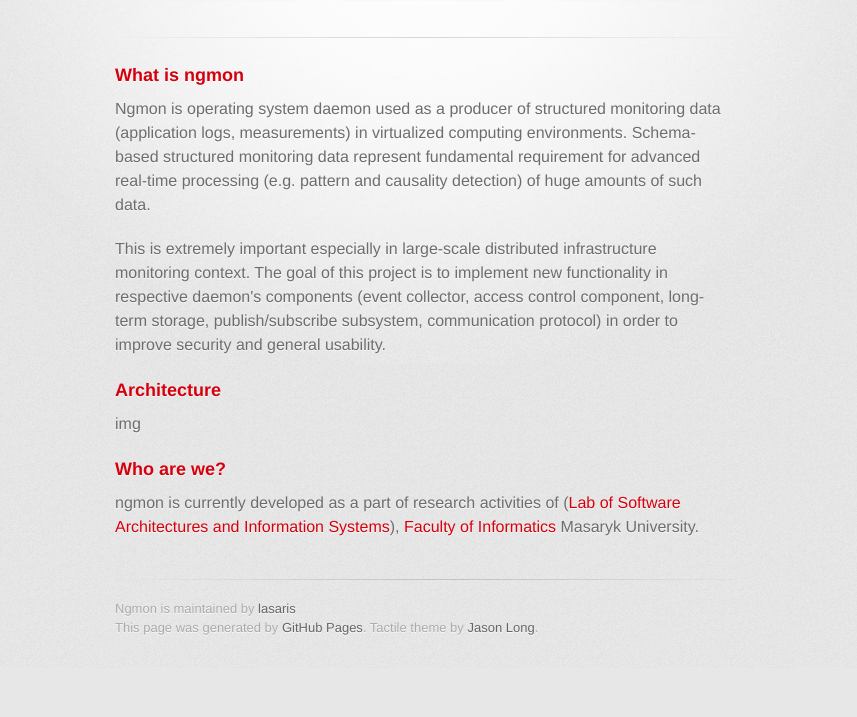
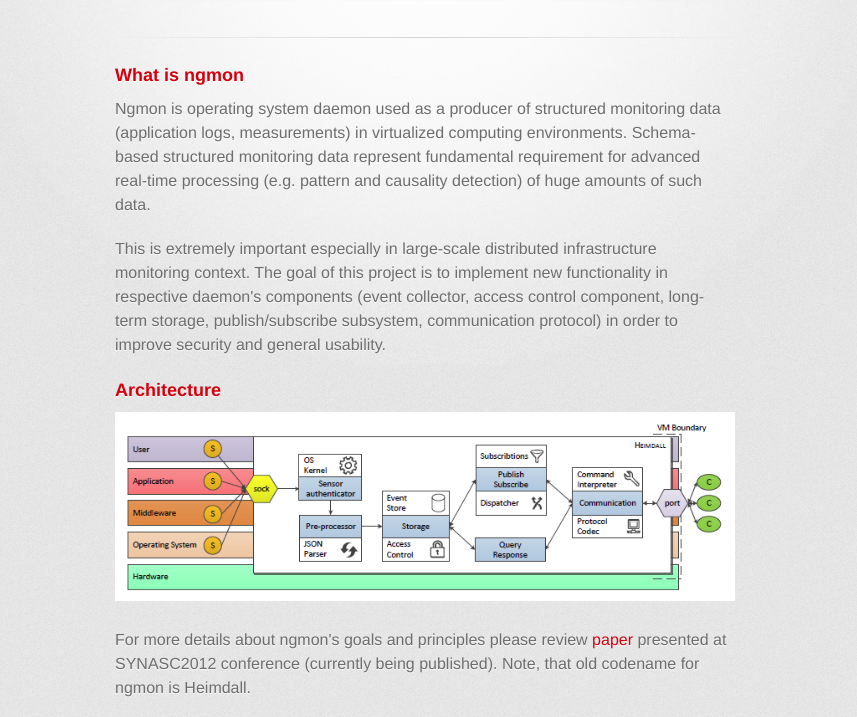
Before and after one commit to ngmon/ngmon, a plain HTML site: page index.html in a window 1280 px wide. Shown: the part 209-926 px from the top of the page, without its empty margins (215-1072 px from the left). Before the commit the page ends 877 px from the top, so only its background shows below. Drawn offline with Linux system fonts and the light colour scheme; a web font is replaced by a local one.

Commit message:
+links to image and paper

```diff
--- a/index.html
+++ b/index.html
@@ -39,7 +39,10 @@
 
 <h3>Architecture</h3>
 
-<p>img</p>
+<p><img src="pictures/arch.png" alt="ngmon architecture"></p>
+
+<p>For more details about ngmon's goals and principles please review <a href="assets/paper.pdf">paper</a> presented at SYNASC2012 conference (currently being published). Note, that old codename for ngmon is Heimdall.</p>
+
 
 <h3>Who are we?</h3>
 
```
